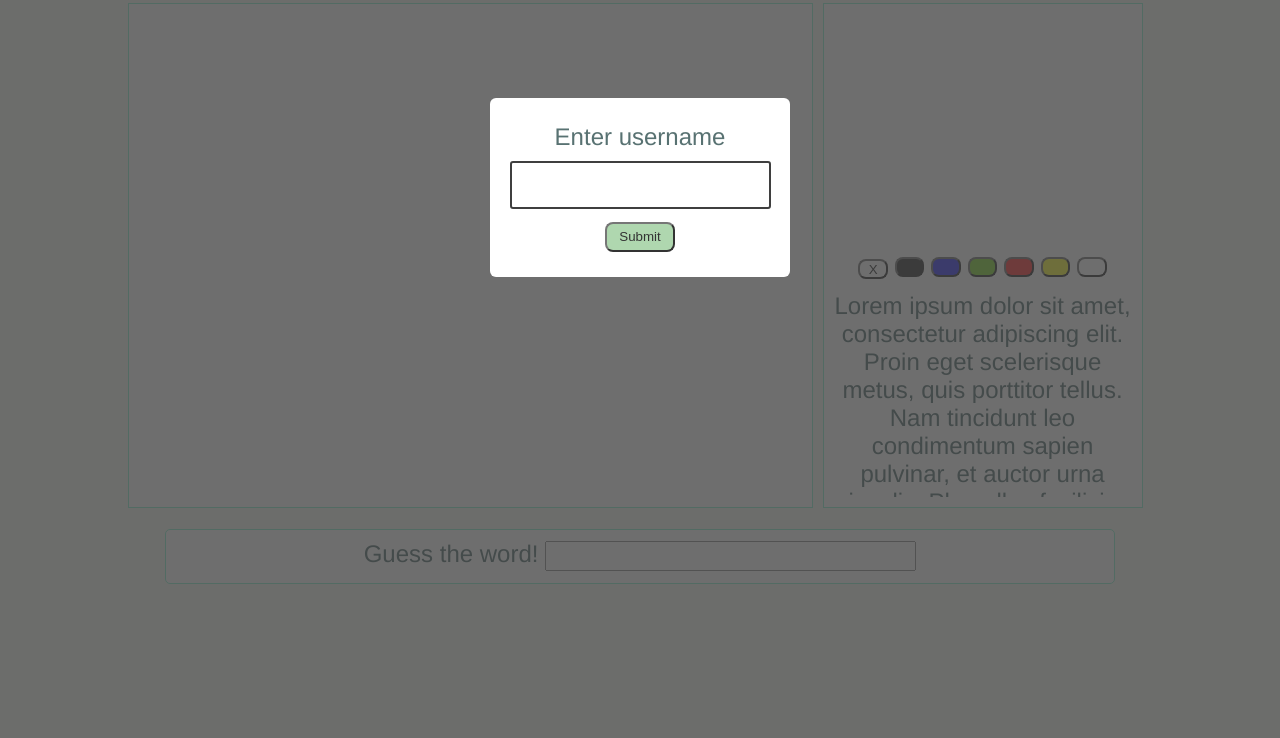
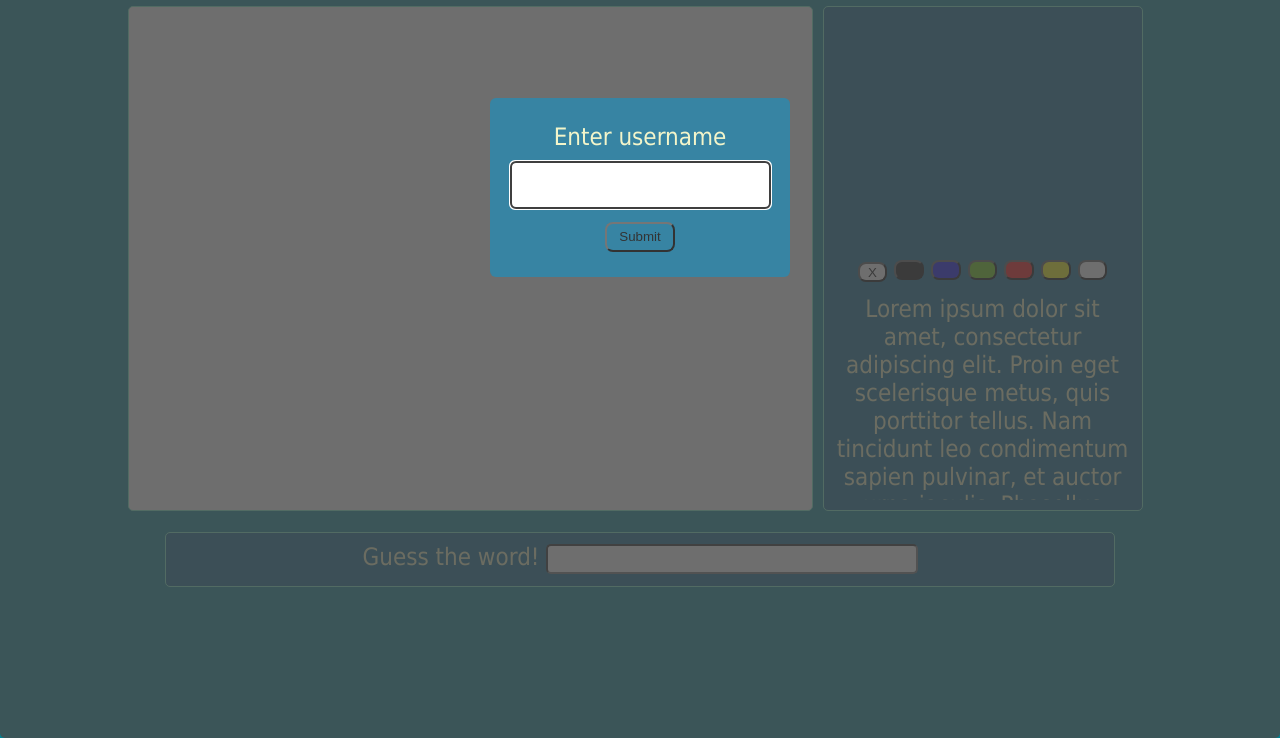
Before and after one commit to jmurphy2404/Pictionary, a website: page public/index.html in a window 1280 px wide. Shown: the part 62-800 px from the top of the page. Drawn offline with nearby package versions, Linux system fonts and the light colour scheme; no server answers.

Commit message:
css updates

```diff
--- a/public/default.css
+++ b/public/default.css
@@ -1,14 +1,30 @@
 * {
     box-sizing: border-box;
+    border-radius: 5px;
 }
 
 body {
-    color: #2F4F4F;
-    background-color: #F6F9ED;
+    color: #f0f3bd;
+    background-color: #028090;
     font-size: 1.5em;
     margin: 0;
     min-width: 1000px;
-    font-family: Helvetica;
+    font-family: Tahoma;
+}
+
+button {
+    width: 10%;
+    height: 20px;
+    display: inline-block;
+    border-radius: 8px;
+}
+
+h1 {
+    background-color: #05668d;
+    font-size: 30px;
+    margin:  0 0 1px 0;
+    padding: 10px 40px;
+    text-align: center;
 }
 
 .row {
@@ -18,13 +34,61 @@ body {
     text-align: center;
 }
 
-.users, canvas, #guess, .draw, .chat-box {
-    border: 1px solid #76EEC6;
+.users, canvas, #guess, .draw, .chat-box, h1 {
+    border: 1.5px solid #76EEC6;
+}
+
+.chat {
+    height: 205px;
+    float: left;
+    overflow: scroll;
+}
+
+.chat > p {
+    height: 100%;
+    margin: 0 0 11px 0;
+}
+
+.grey-out {
+    position: fixed;
+    top: 0px;
+    left: 0px;
+    width: 100%;
+    height: 100%;
+    background-color: #4A4A4A;
+    opacity: .8;
+    display: none;
+    z-index: 900;
+}
+
+.user {
+    position: relative;
+    background-color:#05668d;
+    max-height: 300px;
+    max-width: 300px;
+    text-align: center;
+    padding: 25px 5px;
+    top: 20%;
+    margin: auto;
+    border-radius: 6px;
+}
+
+#username {
+    width: 90%;
+    font-size: 30px;
+    padding: 5px;
+    margin: 10px;
+}
+
+#submitname {
+    width: 70px;
+    height: 30px;
+    background-color: #05668d;
 }
 
 .users {
     display: inline-block;
-    background-color: white;
+    background-color: #05668d;
     width: 25%;
     height: 505px;
     margin: 10px 10px;
@@ -76,23 +140,8 @@ ul > li {
     height: 28px;
 }
 
-button {
-    width: 10%;
-    height: 20px;
-    display: inline-block;
-    border-radius: 8px;
-}
-
-h1 {
-    background-color: #66CDAA;
-    font-size: 30px;
-    margin:  0 0 1px 0;
-    padding: 10px 40px;
-    text-align: center;
-}
-
 #guess, .draw {
-    background-color: white;
+    background-color: #05668d;
     border-radius: 5px;
     display: block;
     margin: auto;
@@ -117,7 +166,7 @@ h1 {
 }
 
 .draw > p {
-    margin: 15px;
+    margin: 12px;
 }
 
 span.word {
@@ -137,7 +186,7 @@ span.word {
 canvas {
     width: 685px;
     height: 505px;
-    background-color: white;
+    background-color:  white;
     display: inline-block;
     margin: 10px auto;
     cursor: pointer;
@@ -166,52 +215,3 @@ canvas {
 .clear, .white {
     background-color: white;
 }
-
-.chat {
-    height: 205px;
-/*    z-index: +1;
-*/    float: left;
-    overflow: scroll;
-}
-
-.chat > p {
-    height: 100%;
-    margin: 0 0 11px 0;
-}
-
-.grey-out {
-    position: fixed;
-    top: 0px;
-    left: 0px;
-    width: 100%;
-    height: 100%;
-    background-color: #4A4A4A;
-    opacity: .8;
-    display: none;
-    z-index: 900;
-}
-
-.user {
-    position: relative;
-    background-color: white;
-    max-height: 300px;
-    max-width: 300px;
-    text-align: center;
-    padding: 25px 5px;
-    top: 20%;
-    margin: auto;
-    border-radius: 6px;
-}
-
-#username {
-    width: 90%;
-    font-size: 30px;
-    padding: 5px;
-    margin: 10px;
-}
-
-#submitname {
-    width: 70px;
-    height: 30px;
-    background-color: #9BCD9B;
-}
```
Also changed, not shown: server.js (+7 -7 lines).
